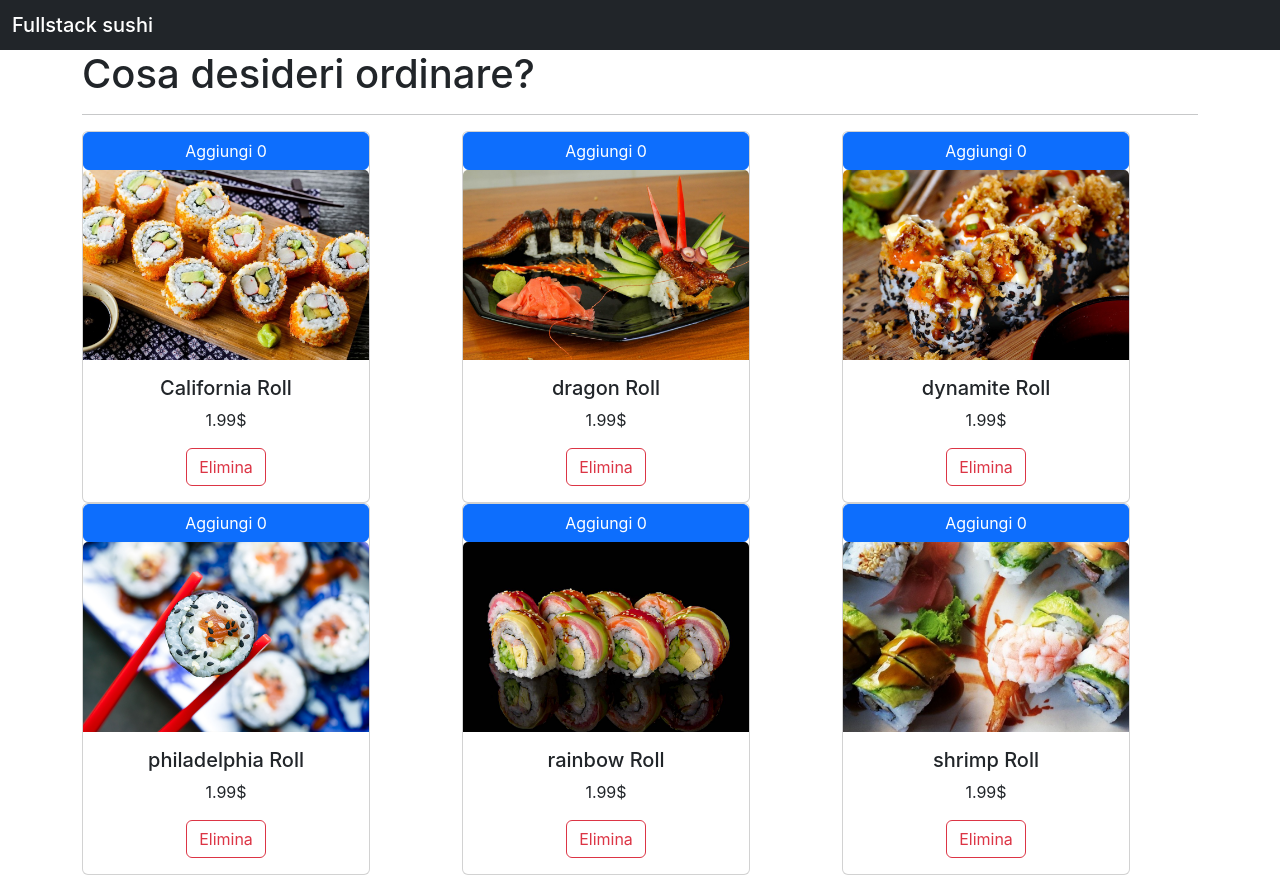
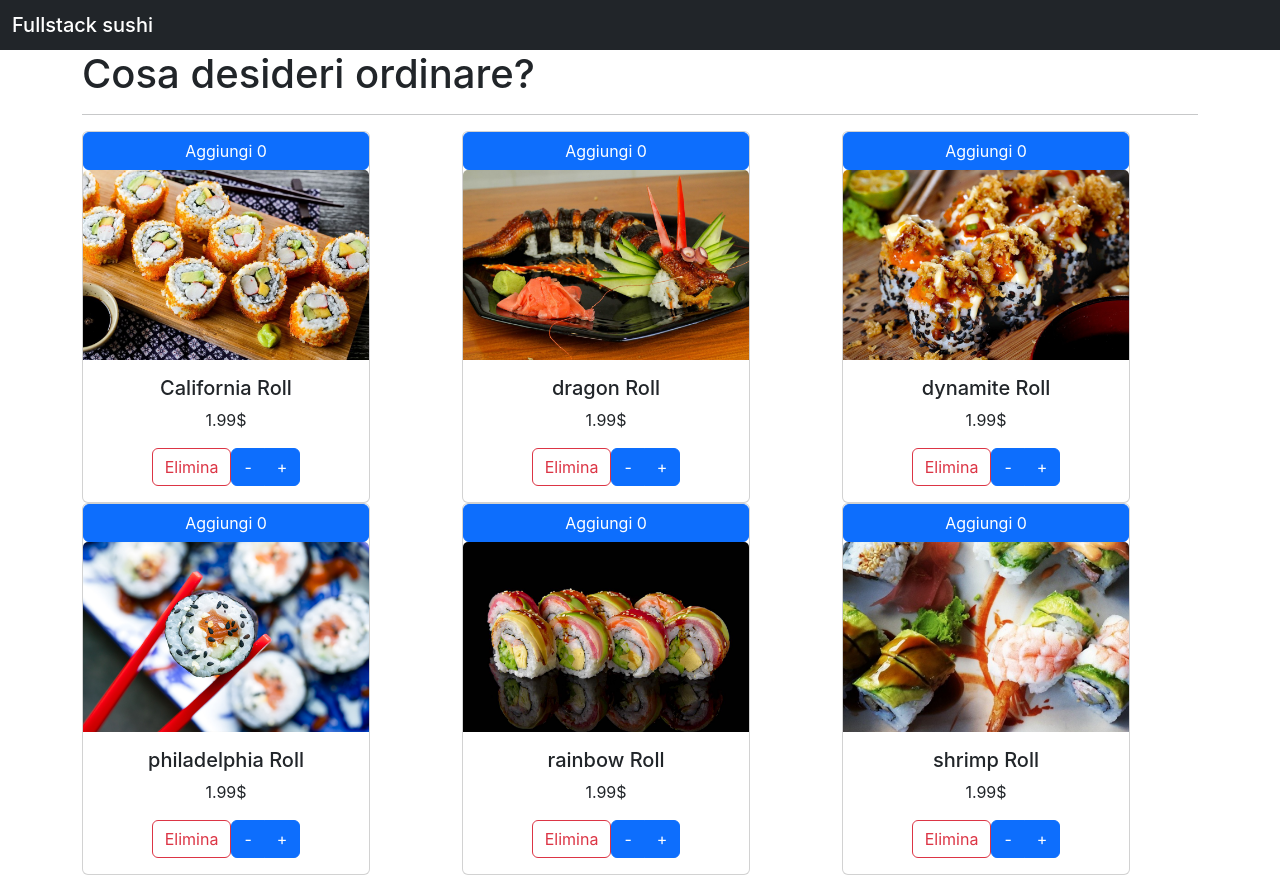
Before and after one commit to rzaupa/Fullstack-sushi, a React (Create React App) app: page / in a window 1280 px wide. Built offline with nearby package versions, Linux system fonts and the light colour scheme; the HTML template or start-up script is replaced by a standard one.

Commit message:
Aggiunti tasti + e - e la funzione che decrementa la quantità

```diff
--- a/src/App.js
+++ b/src/App.js
@@ -34,6 +34,16 @@ class App extends Component {
     this.setState({ cards });
   }
 
+  handleDecrement = card => {
+    const cards = [...this.state.cards];
+    const id = cards.indexOf(card);
+    if (cards[id].quantità > 0) {
+      cards[id] = { ...card };
+      cards[id].quantità--;
+      this.setState({ cards });
+    }
+  }
+
   render() {
     return (
       <>
@@ -47,6 +57,7 @@ class App extends Component {
                 key={card.id}
                 onDelete={this.handleDelete}
                 onIncrement={this.handleIncrement}
+                onDecrement={this.handleDecrement}
                 card={card}
               />
             ))}
--- a/src/components/card.js
+++ b/src/components/card.js
@@ -11,6 +11,10 @@ class Card extends Component {
                         <h5 className="card-title">{this.props.card.nome} Roll</h5>
                         <p className="card-text">{this.props.card.prezzo}$</p>
                         <button onClick={() => this.props.onDelete(this.props.card.id)} className="btn btn-outline-danger">Elimina</button>
+                        <div className="btn-group" role="group">
+                            <button onClick={() => this.props.onDecrement(this.props.card)} className="btn btn-primary">-</button>
+                            <button onClick={() => this.props.onIncrement(this.props.card)} className="btn btn-primary">+</button>
+                        </div>
                     </div>
                 </div>
             </div>
```
